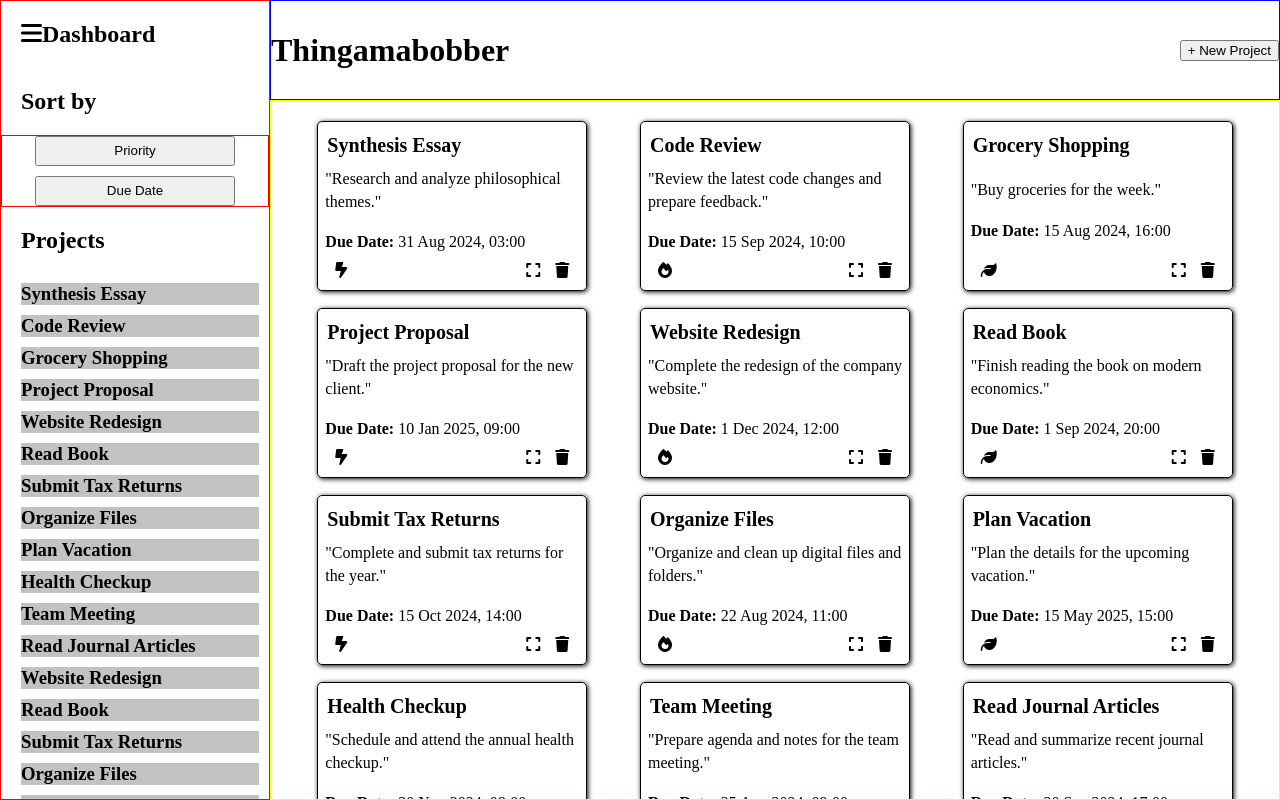
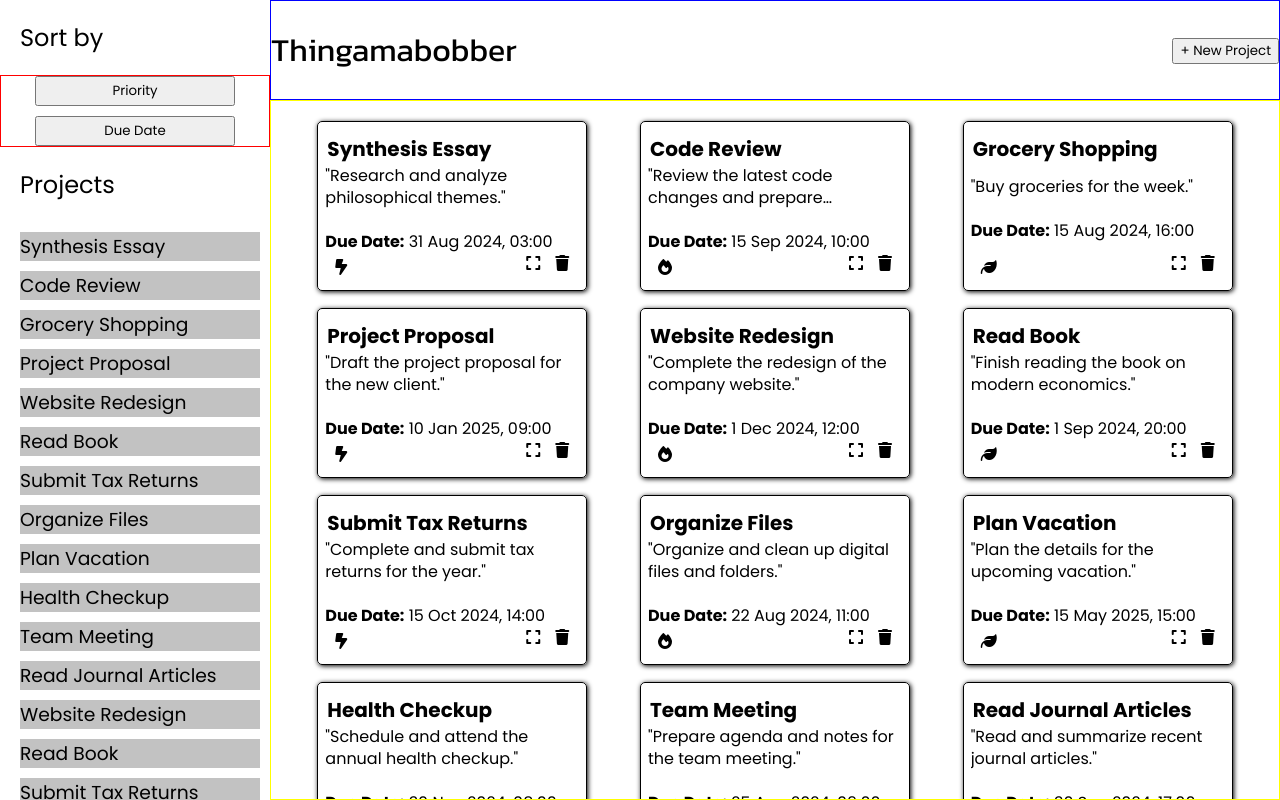
Before and after one commit to karldreta/todo-list-Thingamabob, a website built with webpack: page src/template.html in a window 1280 px wide. Built offline with nearby package versions, Linux system fonts and the light colour scheme.

Commit message:
Add fonts

```diff
--- a/src/style.css
+++ b/src/style.css
@@ -1,5 +1,10 @@
+@import url('https://fonts.googleapis.com/css2?family=Kanit:ital,wght@0,100;0,200;0,300;0,400;0,500;0,600;0,700;0,800;0,900;1,100;1,200;1,300;1,400;1,500;1,600;1,700;1,800;1,900&family=Poppins:ital,wght@0,100;0,200;0,300;0,400;0,500;0,600;0,700;0,800;0,900;1,100;1,200;1,300;1,400;1,500;1,600;1,700;1,800;1,900&display=swap');
+
 * {
     box-sizing: border-box;
+    font-family: "Poppins", sans-serif;
+    font-weight: 400;
+    font-style: normal;
 }
 
 body {
@@ -21,8 +26,14 @@ body {
     align-items: center;
 }
 
+#header h1 {
+    font-family: "Kanit", sans-serif;
+    font-weight: 400;
+    font-style: normal;
+}
+
 #sideBar {
-    border: 1px solid red;
+    /* border: 1px solid red; */
     grid-row: 1 / 3;
     grid-column: 1;
     height: 100vh;
@@ -61,7 +72,7 @@ body {
 }
 
 #projectInputDialog > #projectForm {
-    /* border: 1px solid red; */
+    border: 1px solid red;
     display: flex;
     flex-direction: column;
     align-items: baseline;
--- a/src/template.html
+++ b/src/template.html
@@ -14,7 +14,6 @@
         </nav>
     </header>
     <nav id="sideBar">
-        <h2 class="dashboard"><i class="fa-solid fa-bars"></i>Dashboard</h2>
         <nav id="navFilter">
             <h2>Sort by</h2>
             <div class="sortBtnContainer">
```
